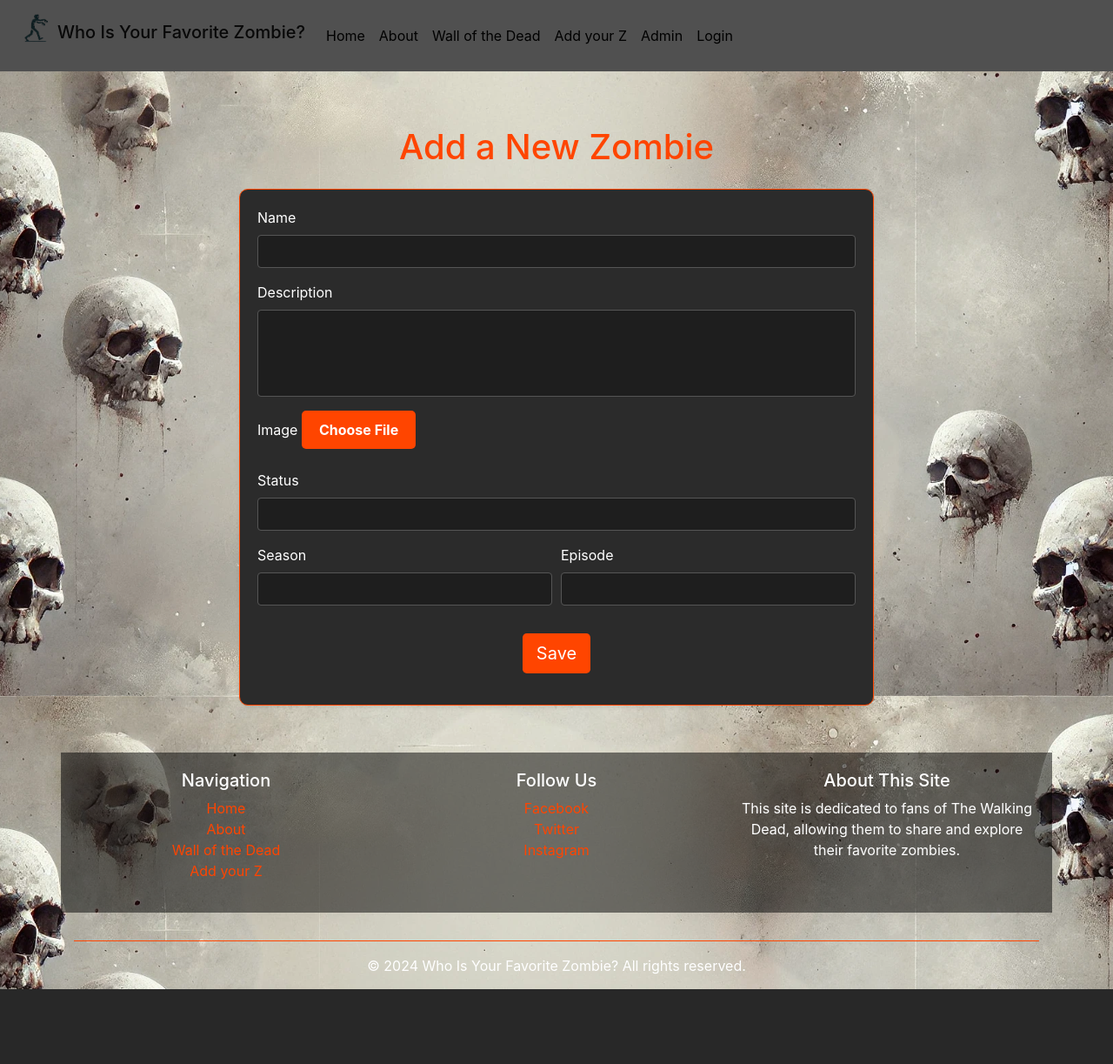
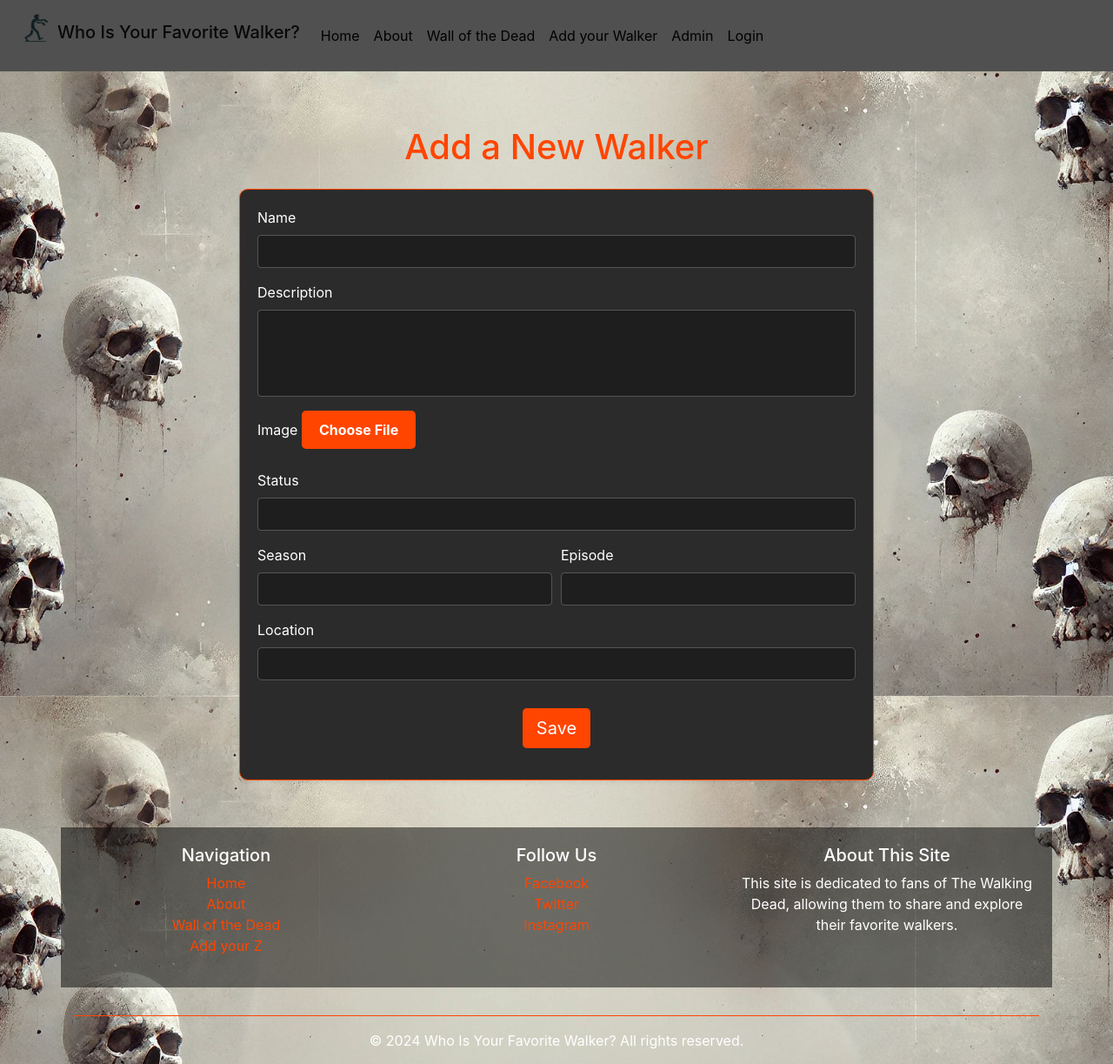
Before and after one commit to WeissBang/whoisyourfavoritewalker, a Symfony app: template templates/list/zform.html.twig in a window 1280 px wide. Shown: the whole page at 87% size. Before the commit the page ends 1137 px from the top, so only its background shows below. Run offline with Twig, Linux system fonts and the light colour scheme; the template is opened without the code that fills it, so the values that code supplies are empty; form fields are guessed from the names that the template uses; style sheets or scripts are compiled from the project's sources; some libraries are stand-ins or nearby versions.

Commit message:
megaUpdate

```diff
--- a/src/Controller/ZlistController.php
+++ b/src/Controller/ZlistController.php
@@ -56,11 +56,11 @@ class ZlistController extends AbstractController
             }
 
             if (empty($zombie->getSeason())) {
-                $zombie->setSeason('Unknown season');
+                $zombie->setSeason(0);
             }
 
             if (empty($zombie->getEpisode())) {
-                $zombie->setEpisode('Unknown episode');
+                $zombie->setEpisode(0);
             }
 
             if (empty($zombie->getLocation())) {
--- a/templates/footer.html.twig
+++ b/templates/footer.html.twig
@@ -20,10 +20,10 @@
             </div>
             <div class="col-md-4 mb-3 footer-text">
                 <h5>About This Site</h5>
-                <p>This site is dedicated to fans of The Walking Dead, allowing them to share and explore their favorite zombies.</p>
+                <p>This site is dedicated to fans of The Walking Dead, allowing them to share and explore their favorite walkers.</p>
             </div>
         </div>
         <hr style="border-top: 1px solid #FF4500;">
-        <p class="mb-0">© 2024 Who Is Your Favorite Zombie? All rights reserved.</p>
+        <p class="mb-0">© 2024 Who Is Your Favorite Walker? All rights reserved.</p>
     </div>
 </footer>
--- a/templates/index/about.html.twig
+++ b/templates/index/about.html.twig
@@ -2,12 +2,12 @@
 
 {% block body %}
     <div class="container mt-5">
-        <h1 class="text-center">About Who Is Your Favorite Zombie</h1>
-        <p class="lead text-center">Discover, discuss, and share your favorite zombies from The Walking Dead.</p>
+        <h1 class="text-center">About Who Is Your Favorite Walker</h1>
+        <p class="lead text-center">Discover, discuss, and share your favorite walkers from The Walking Dead.</p>
 
         <div class="row mt-5">
             <div class="col-md-12">
-                <p>Welcome to "Who Is Your Favorite Zombie," the ultimate fan site dedicated to the most iconic zombies from The Walking Dead series. This site allows fans like you to explore a curated list of the most memorable zombies from the show and even contribute by submitting your own favorites.</p>
+                <p>Welcome to "Who Is Your Favorite Walker," the ultimate fan site dedicated to the most iconic walkers from The Walking Dead series. This site allows fans like you to explore a curated list of the most memorable zombies from the show and even contribute by submitting your own favorites.</p>
                 <p>Our mission is to celebrate the creativity and impact of the undead in The Walking Dead universe. Whether it's a particularly gruesome walker or one with a unique backstory, this is the place to share and discover them all.</p>
                 <p>We hope you enjoy exploring the site and adding your own contributions to the ever-growing list of The Walking Dead zombies.</p>
             </div>
--- a/templates/list/zform.html.twig
+++ b/templates/list/zform.html.twig
@@ -2,7 +2,7 @@
 
 {% block body %}
     <div class="container mt-5">
-        <h1 class="text-center mb-4" style="color: #FF4500;">Add a New Zombie</h1>
+        <h1 class="text-center mb-4" style="color: #FF4500;">Add a New Walker</h1>
 
         <div class="row justify-content-center">
             <div class="col-md-8">
@@ -10,18 +10,21 @@
                     <div class="card-body">
                         {{ form_start(form) }}
 
+                        <!-- Name Field -->
                         <div class="form-group mb-3">
                             {{ form_label(form.name, null, {'label_attr': {'style': 'color: #A9A9A9;'}}) }}
                             {{ form_widget(form.name, {'attr': {'class': 'form-control', 'style': 'background-color: #1E1E1E; color: #FFFFFF; border: 1px solid #555;'}}) }}
                             {{ form_errors(form.name) }}
                         </div>
 
+                        <!-- Description Field -->
                         <div class="form-group mb-3">
                             {{ form_label(form.description, null, {'label_attr': {'style': 'color: #A9A9A9;'}}) }}
                             {{ form_widget(form.description, {'attr': {'class': 'form-control', 'style': 'background-color: #1E1E1E; color: #FFFFFF; border: 1px solid #555; resize: none; height: 100px;'}}) }}
                             {{ form_errors(form.description) }}
                         </div>
 
+                        <!-- Image Upload Section -->
                         <div class="form-group mb-3">
                             {{ form_label(form.image, null, {'label_attr': {'style': 'color: #A9A9A9; display: block;'}}) }}
 
@@ -37,12 +40,14 @@
                             </div>
                         </div>
 
+                        <!-- Status Field -->
                         <div class="form-group mb-3">
                             {{ form_label(form.status, null, {'label_attr': {'style': 'color: #A9A9A9;'}}) }}
-                            {{ form_widget(form.status, {'attr': {'class': 'form-control', 'style': 'background-color: #1E1E1E; color: #FFFFFF; border: 1px solid #555; resize: none;'}}) }}
+                            {{ form_widget(form.status, {'attr': {'class': 'form-control', 'style': 'background-color: #1E1E1E; color: #FFFFFF; border: 1px solid #555;'}}) }}
                             {{ form_errors(form.status) }}
                         </div>
 
+                        <!-- Season and Episode Fields -->
                         <div class="form-row mb-3">
                             <div class="col">
                                 {{ form_label(form.season, null, {'label_attr': {'style': 'color: #A9A9A9;'}}) }}
@@ -56,6 +61,14 @@
                             </div>
                         </div>
 
+                        <!-- Location Field -->
+                        <div class="form-group mb-3">
+                            {{ form_label(form.location, null, {'label_attr': {'style': 'color: #A9A9A9;'}}) }}
+                            {{ form_widget(form.location, {'attr': {'class': 'form-control', 'style': 'background-color: #1E1E1E; color: #FFFFFF; border: 1px solid #555; border-radius: 5px;'}}) }}
+                            {{ form_errors(form.location) }}
+                        </div>
+
+                        <!-- Submit Button -->
                         <div class="form-group text-center">
                             {{ form_widget(form.save, {'attr': {'class': 'btn btn-lg mt-3', 'style': 'background-color: #FF4500; color: #FFFFFF; border: none;'}}) }}
                         </div>
--- a/templates/list/zlist.html.twig
+++ b/templates/list/zlist.html.twig
@@ -2,8 +2,8 @@
 
 {% block body %}
     <div class="container mt-5">
-        <h1 class="text-center text-uppercase" style="color: #B22222;">Zombie List</h1>
-        <p class="lead text-center" style="color: white;">Explore the zombies from The Walking Dead, added by fans like you.</p>
+        <h1 class="text-center text-uppercase" style="color: #B22222;">Walker List</h1>
+        <p class="lead text-center" style="color: white;">Explore the Walkers from The Walking Dead, added by fans like you.</p>
 
         <div class="row">
             {% for zombie in zombies %}
@@ -26,7 +26,7 @@
                 </div>
             {% else %}
                 <div class="col-12">
-                    <p class="text-center" style="color: #A9A9A9;">No zombies added yet. Be the first to submit your favorite!</p>
+                    <p class="text-center" style="color: #A9A9A9;">No Walkers added yet. Be the first to submit your favorite!</p>
                 </div>
             {% endfor %}
         </div>
--- a/templates/nav.html.twig
+++ b/templates/nav.html.twig
@@ -1,6 +1,6 @@
 <nav class="navbar navbar-expand-lg navbar-light nav-bg">
   <img src="images/zombie.png" alt="zombieLogo" class="img-fluid mb-3" style="max-width: 50px;">
-  <h3 class="navbar-brand nav-text">Who Is Your Favorite Zombie?</h3>
+  <h3 class="navbar-brand nav-text">Who Is Your Favorite Walker?</h3>
   <button class="navbar-toggler" type="button" data-toggle="collapse" data-target="#navbarNav" aria-controls="navbarNav" aria-expanded="false" aria-label="Toggle navigation">
     <span class="navbar-toggler-icon"></span>
   </button>
@@ -16,7 +16,7 @@
         <a class="nav-link {{ app.request.get('_route') == 'zlistpage' ? 'active' : '' }}" href="{{ path('zlistpage') }}">Wall of the Dead</a>
       </li>
       <li class="nav-item">
-        <a class="nav-link {{ app.request.get('_route') == 'zformpage' ? 'active' : '' }}" href="{{ path('zformpage') }}">Add your Z</a>
+        <a class="nav-link {{ app.request.get('_route') == 'zformpage' ? 'active' : '' }}" href="{{ path('zformpage') }}">Add your Walker</a>
       </li>
       <li class="nav-item">
         <a class="nav-link {{ app.request.get('_route') == 'admin_panel' ? 'active' : '' }}" href="{{ path('admin_panel') }}">Admin</a>
```
Also changed, not shown: src/Form/ZombieType.php (+19 -3 lines), templates/admin/admin.html.twig (+7 -1 lines), templates/admin/zombie_edit.html.twig (+22 -8 lines).
